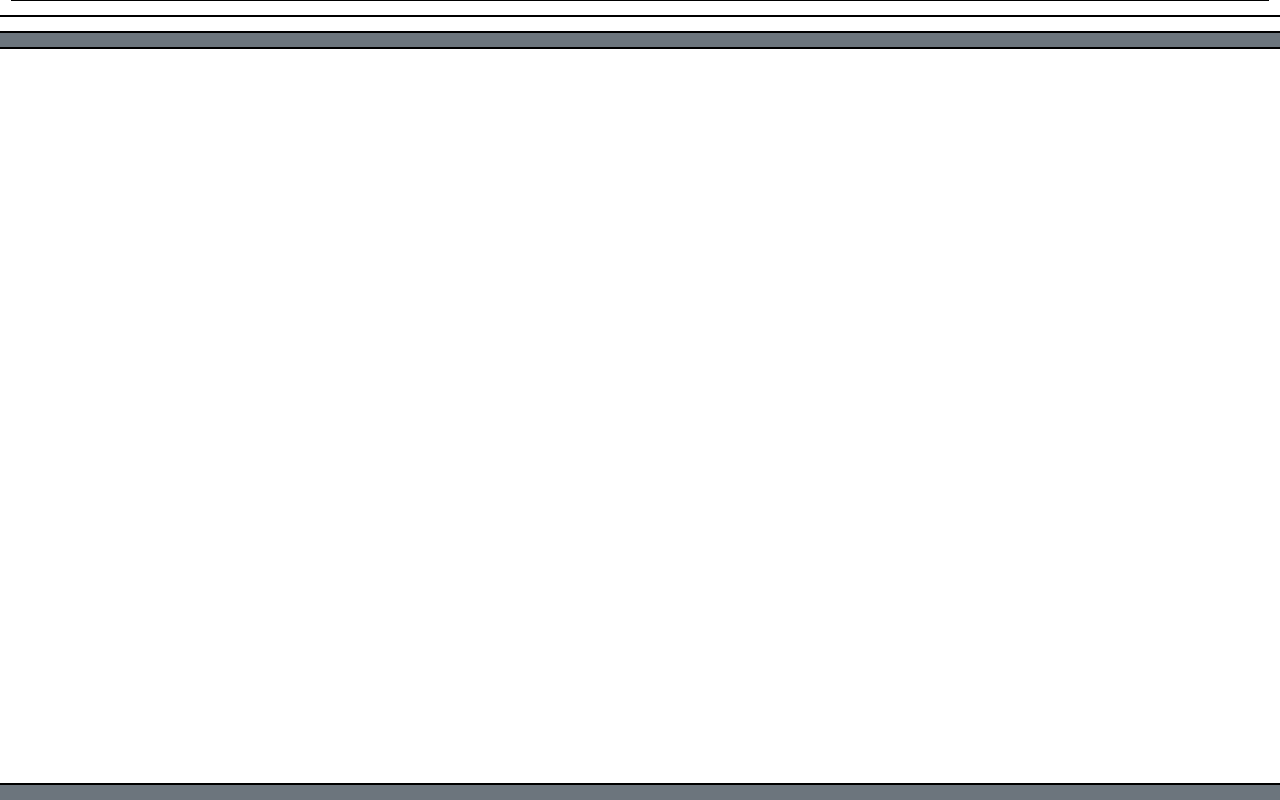
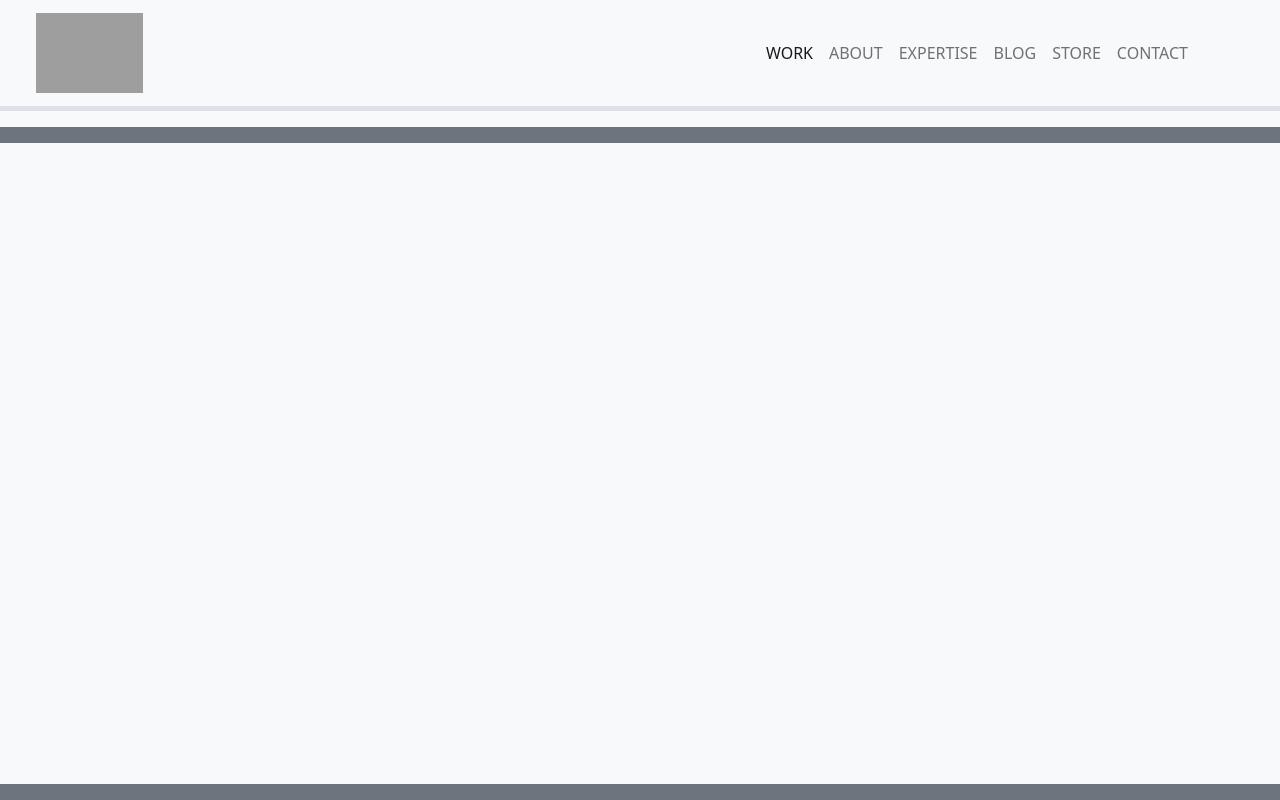
Before and after one commit to NathanMQuam/Bootstrap-Clonesites, a plain HTML site: page Maple-Crowm/index.html in a window 1280 px wide. Drawn offline with nearby package versions, Linux system fonts and the light colour scheme; grey boxes are pictures that could not be loaded.

Commit message:
Maple crown

```diff
--- a/Maple-Crowm/index.html
+++ b/Maple-Crowm/index.html
@@ -8,32 +8,50 @@
    <meta name="viewport" content="width=device-width, initial-scale=1, shrink-to-fit=no">
 
    <!-- Bootstrap CSS -->
-   <link href="https://cdn.jsdelivr.net/npm/bootstrap@5.0.0-beta1/dist/css/bootstrap.min.css" rel="stylesheet"
-      integrity="sha384-giJF6kkoqNQ00vy+HMDP7azOuL0xtbfIcaT9wjKHr8RbDVddVHyTfAAsrekwKmP1" crossorigin="anonymous">
+   <link href="https://cdn.jsdelivr.net/npm/bootstrap@5.0.0-beta1/dist/css/bootstrap.min.css" rel="stylesheet" integrity="sha384-giJF6kkoqNQ00vy+HMDP7azOuL0xtbfIcaT9wjKHr8RbDVddVHyTfAAsrekwKmP1" crossorigin="anonymous">
+
+   <!-- Font Awesome 4 link -->
+   <link rel="stylesheet" href="https://maxcdn.bootstrapcdn.com/font-awesome/4.7.0/css/font-awesome.min.css">
 
    <!-- My CSS -->
    <link rel="stylesheet" href="style.css">
 
    <style>
       * {
-         outline: 1px solid black;
+         /* outline: 1px solid black; */
       }
    </style>
 </head>
 
-<body>
-   <header class="container-fluid">
-      <div class="row bg-white">
-         <div class="col">
-            <p> </p>
-         </div>
+<body class="container-fluid">
+   <!-- <div class="container-fluid"> -->
+   <header class="row border bottom-border-break">
+      <div class="col">
+         <nav class="navbar navbar-expand-lg navbar-light bg-light">
+            <div class="container-fluid">
+               <a class="navbar-brand" href="#"><img src="https://plchldr.co/i/100x100" alt="Logo" class="img-logo"></a>
+               <button class="navbar-toggler" type="button" data-bs-toggle="collapse" data-bs-target="#navbarNavAltMarkup" aria-controls="navbarNavAltMarkup" aria-expanded="false" aria-label="Toggle navigation">
+                  <span class="navbar-toggler-icon"></span>
+               </button>
+               <div class="collapse navbar-collapse" id="navbarNavAltMarkup">
+                  <div class="navbar-nav ms-auto me-5">
+                     <a class="nav-link active" aria-current="page" href="#">WORK</a>
+                     <a class="nav-link" href="#">ABOUT</a>
+                     <a class="nav-link" href="#">EXPERTISE</a>
+                     <a class="nav-link" href="#">BLOG</a>
+                     <a class="nav-link" href="#">STORE</a>
+                     <a class="nav-link" href="#">CONTACT</a>
+                  </div>
+               </div>
+            </div>
+         </nav>
       </div>
    </header>
 
 
-   <div class="row">
+   <div class="row banner-row">
       <div class="col">
-         <p> </p>
+         <p></p>
       </div>
    </div>
 
@@ -60,7 +78,7 @@
          <p> </p>
       </div>
    </footer>
-
+   <!-- </div> -->
 
 
 
@@ -70,9 +88,7 @@
 
 
    <!-- Optional JavaScript -->
-   <script src="https://cdn.jsdelivr.net/npm/bootstrap@5.0.0-beta1/dist/js/bootstrap.bundle.min.js"
-      integrity="sha384-ygbV9kiqUc6oa4msXn9868pTtWMgiQaeYH7/t7LECLbyPA2x65Kgf80OJFdroafW"
-      crossorigin="anonymous"></script>
+   <script src="https://cdn.jsdelivr.net/npm/bootstrap@5.0.0-beta1/dist/js/bootstrap.bundle.min.js" integrity="sha384-ygbV9kiqUc6oa4msXn9868pTtWMgiQaeYH7/t7LECLbyPA2x65Kgf80OJFdroafW" crossorigin="anonymous"></script>
 </body>
 
 </html>
--- a/Maple-Crowm/style.css
+++ b/Maple-Crowm/style.css
@@ -1,4 +1,16 @@
-body { min-height: 100vh; display: flex; flex-direction: column; max-width: 100%; overflow:hidden;}
+body { min-height: 100vh; display: flex; flex-direction: column; background-color: #f7f9fa;}
 header{ }
 main{flex-grow: 1;}
 footer{ }
+
+.bottom-border-break {
+    border: 0px solid #dee2e6 !important;
+    border-bottom-width: 5px !important;
+}
+.img-logo {
+    max-height: 10vh;
+}
+.banner-row {
+    height: 40%;
+    background-image: url(pexels-chitokan.jpg) center;
+}
```
